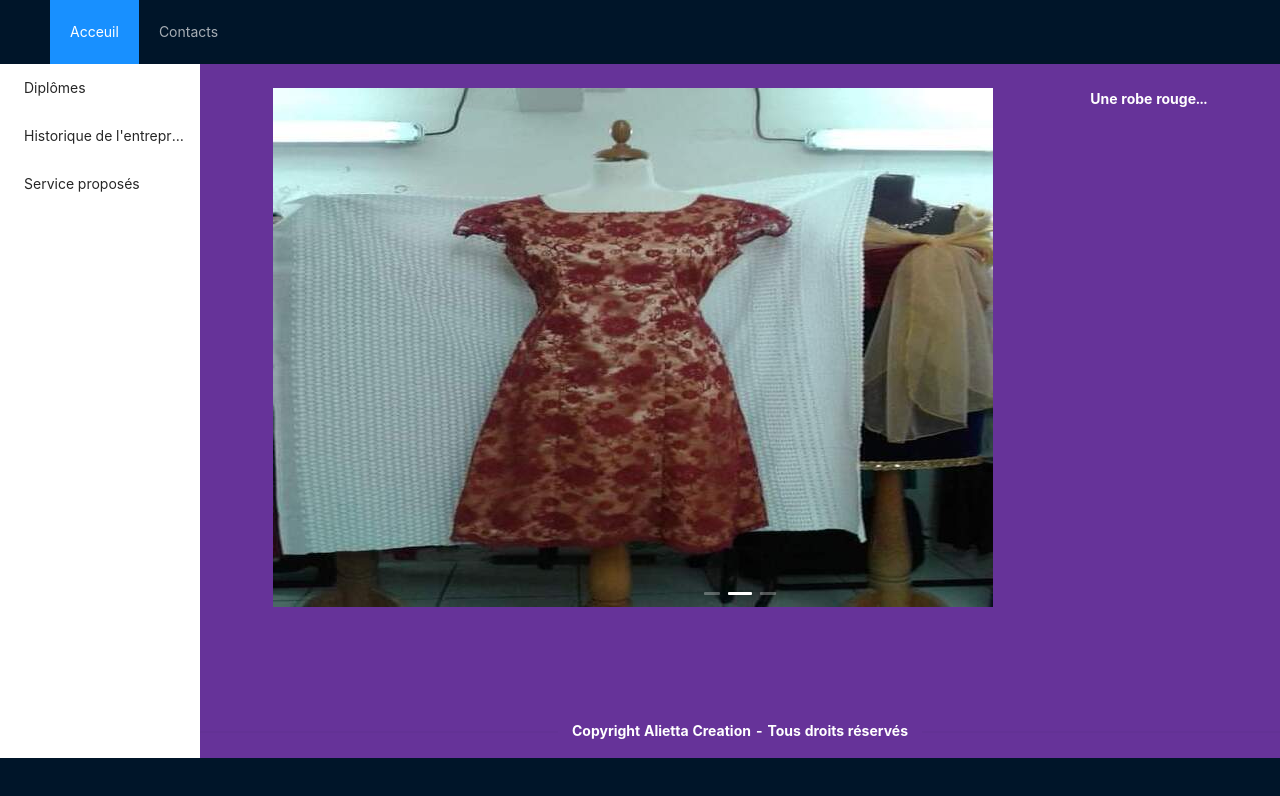
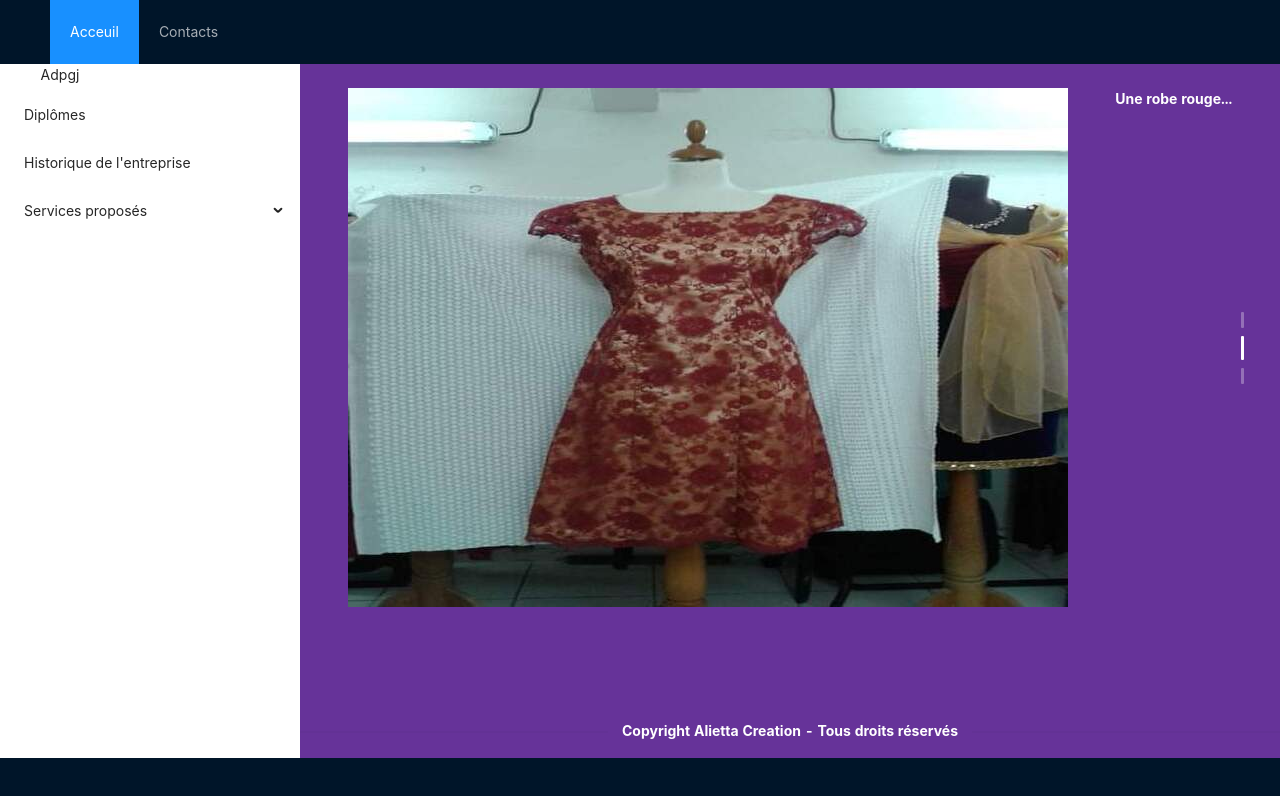
Before and after one commit to Neolau971/neola-a-site, a React (Create React App) app: page / in a window 1280 px wide. Shown: the top 796 px of the page. Built offline with nearby package versions, Linux system fonts and the light colour scheme.

Commit message:
#add content and title

```diff
--- a/src/components/menu/side-menu.component.tsx
+++ b/src/components/menu/side-menu.component.tsx
@@ -1,5 +1,6 @@
 import { Menu } from "antd"
 import Sider from "antd/lib/layout/Sider"
+import SubMenu from "antd/lib/menu/SubMenu"
 import React from "react"
 
 type SideMenuProps = {
@@ -9,11 +10,13 @@ type SideMenuProps = {
 const SideMenuComponent: React.FC<SideMenuProps> = ({ handleContent }) => {
 
   const handleClick = (e: any) => {
-    handleContent(e.key)
+    console.log(e.key)
+    //handleContent(e.key)
   }
 
   return (
-    <Sider width={200} className="site-layout-background">
+    <Sider width={300} className="site-layout-background">
+      <div style={{ float: 'left', width: '120px', height: '31px', backgroundColor: 'white' }}>Adpgj</div>
       <Menu
         mode="inline"
         style={{ height: '100%', borderRight: 0 }}
@@ -21,7 +24,13 @@ const SideMenuComponent: React.FC<SideMenuProps> = ({ handleContent }) => {
       >
         <Menu.Item key="Diplome">Diplômes</Menu.Item>
         <Menu.Item key="Historic">Historique de l'entreprise</Menu.Item>
-        <Menu.Item key="Service">Service proposés</Menu.Item>
+        <SubMenu title="Services proposés">
+          <Menu.Item key="couturePerso">Couture sur mesure et personnalisée</Menu.Item>
+          <Menu.Item key="transfo">Transformation de vêtement</Menu.Item>
+          <Menu.Item key="retouches">Retouches diverses</Menu.Item>
+          <Menu.Item key="coutureArtisa">Couture d'ameublement et artisanale</Menu.Item>
+          <Menu.Item key="cours">Cours privés</Menu.Item>
+        </SubMenu>
       </Menu>
     </Sider>
   )
--- a/src/contents/home/homeContent.tsx
+++ b/src/contents/home/homeContent.tsx
@@ -7,7 +7,7 @@ import tenue_casino from '../../pictures/tenue_casino.jpg'
 const HomeContent: React.FC = () => {
 
   return (
-    <Carousel autoplay>
+    <Carousel autoplay dotPosition={'right'}>
       <div>
         <div style={{ display: "flex", justifyContent: 'space-around' }}>
           <img src={defile} alt="slide 1" />
```
Also changed, not shown: src/contents/service/couturePesroContent.tsx (added, +15 -0 lines).
